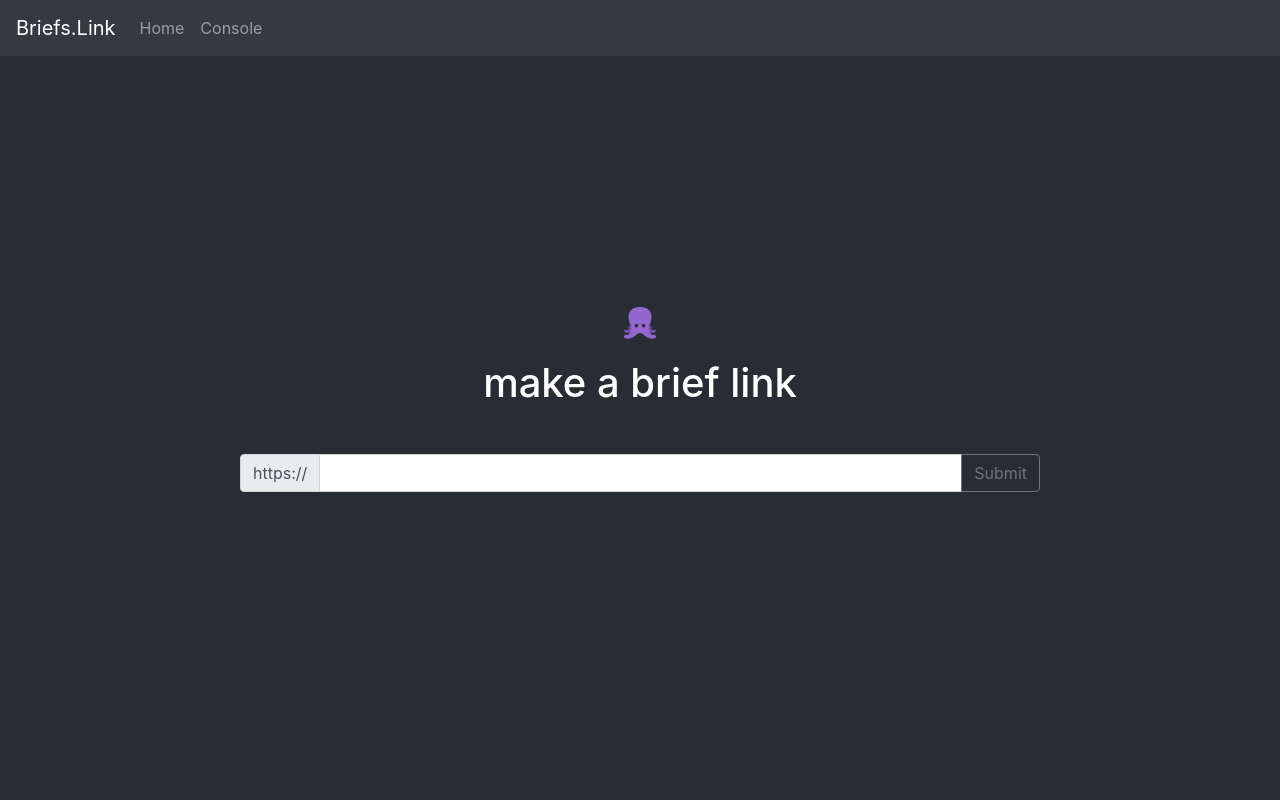
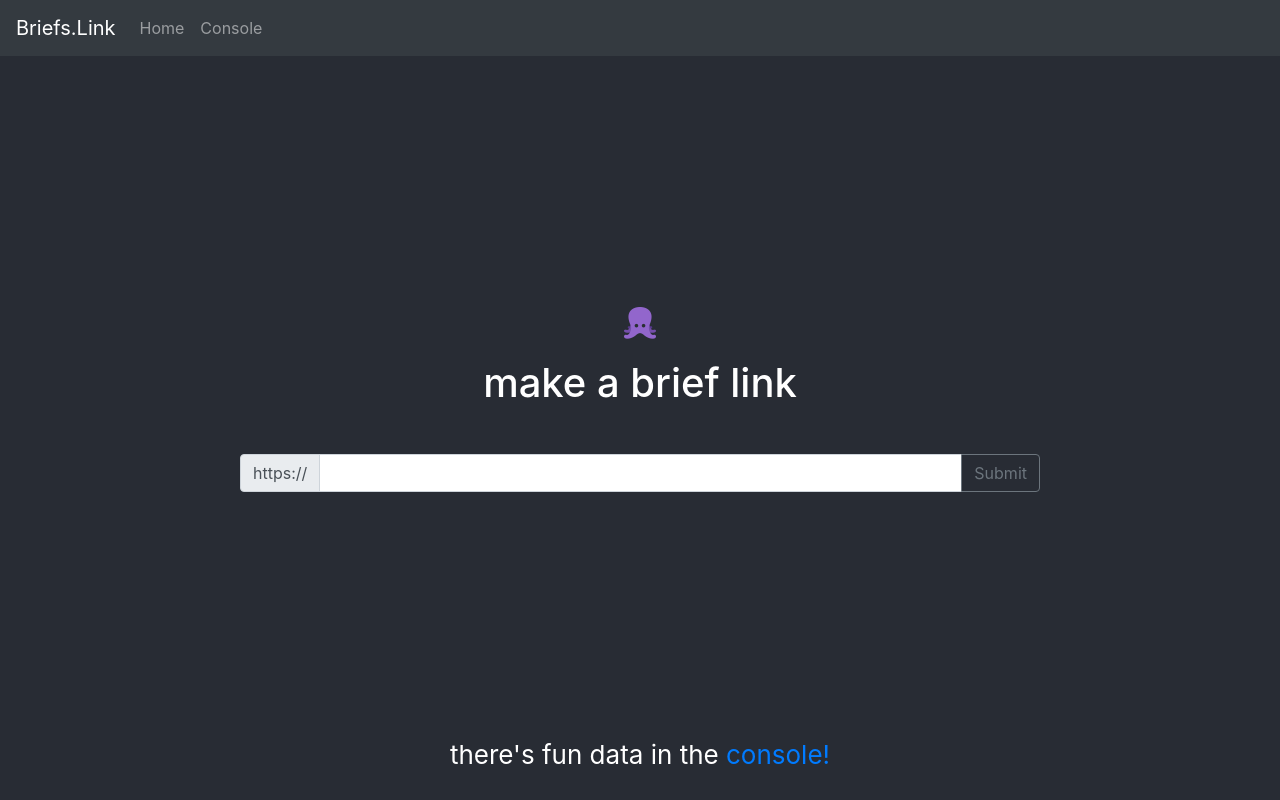
Before and after one commit to benjaminykim/briefs-website, a React (Create React App) app: page / in a window 1280 px wide. Built offline with nearby package versions, Linux system fonts and the light colour scheme.

Commit message:
call to action for console

```diff
--- a/src/components/Home.js
+++ b/src/components/Home.js
@@ -4,6 +4,7 @@ import 'bootstrap/dist/css/bootstrap.min.css';
 import { Button, InputGroup, FormControl } from 'react-bootstrap';
 import axios from 'axios';
 import logo from '../logo.png';
+import { Link } from 'react-router-dom';
 
 function Home(props) {
     const [url, setUrl] = useState('');
@@ -62,6 +63,7 @@ function Home(props) {
 			</InputGroup.Append>
 		    </InputGroup>
 		</div>
+		<p style={{position: 'fixed', bottom: 10}}>there's fun  data in the <Link to="/console">console!</Link></p>
 	    </div>
 	);
     } else {
@@ -75,6 +77,7 @@ function Home(props) {
 			    <img className="copyImage" alt="copy url icon" src="https://img.icons8.com/fluent/96/000000/clipboard.png"/>
 		    </Button>
 		</div>
+		<p style={{position: 'fixed', bottom: 10}}>there's fun  data in the <Link to="/console">console!</Link></p>
 	    </div>
 	);
     }
```
